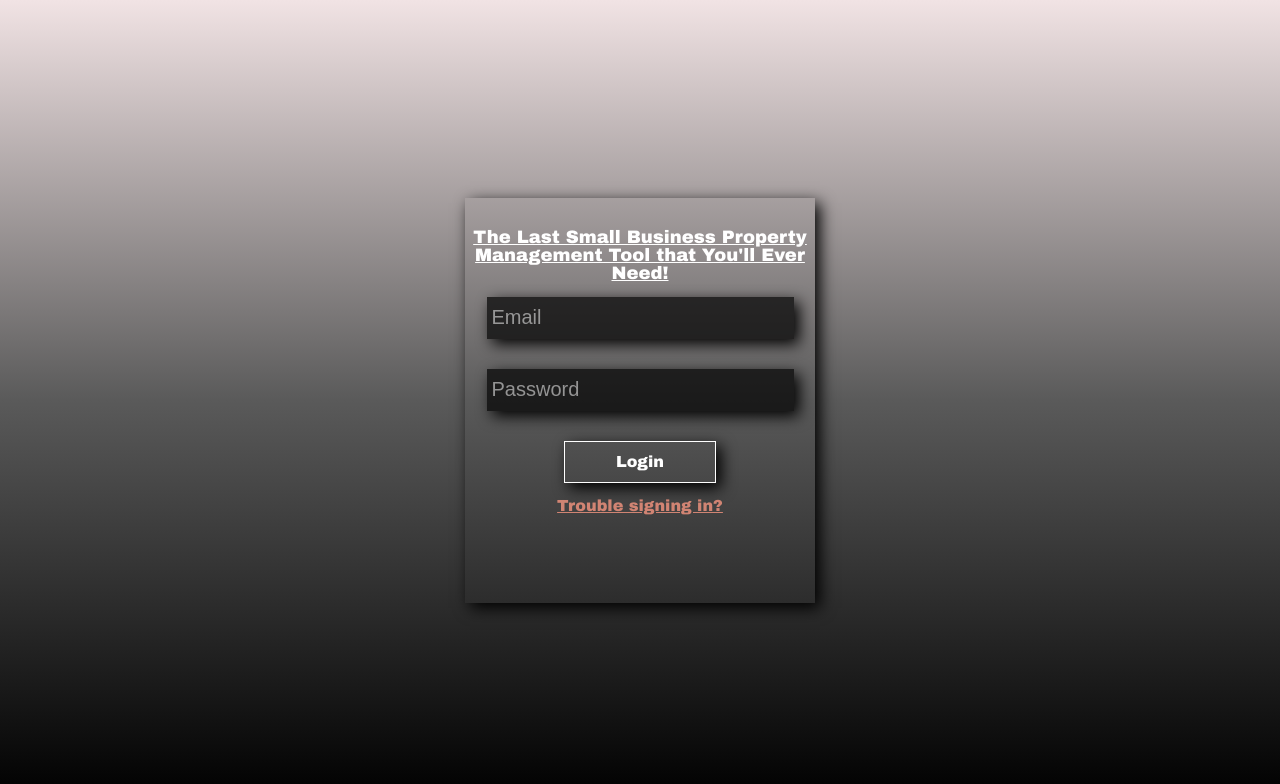
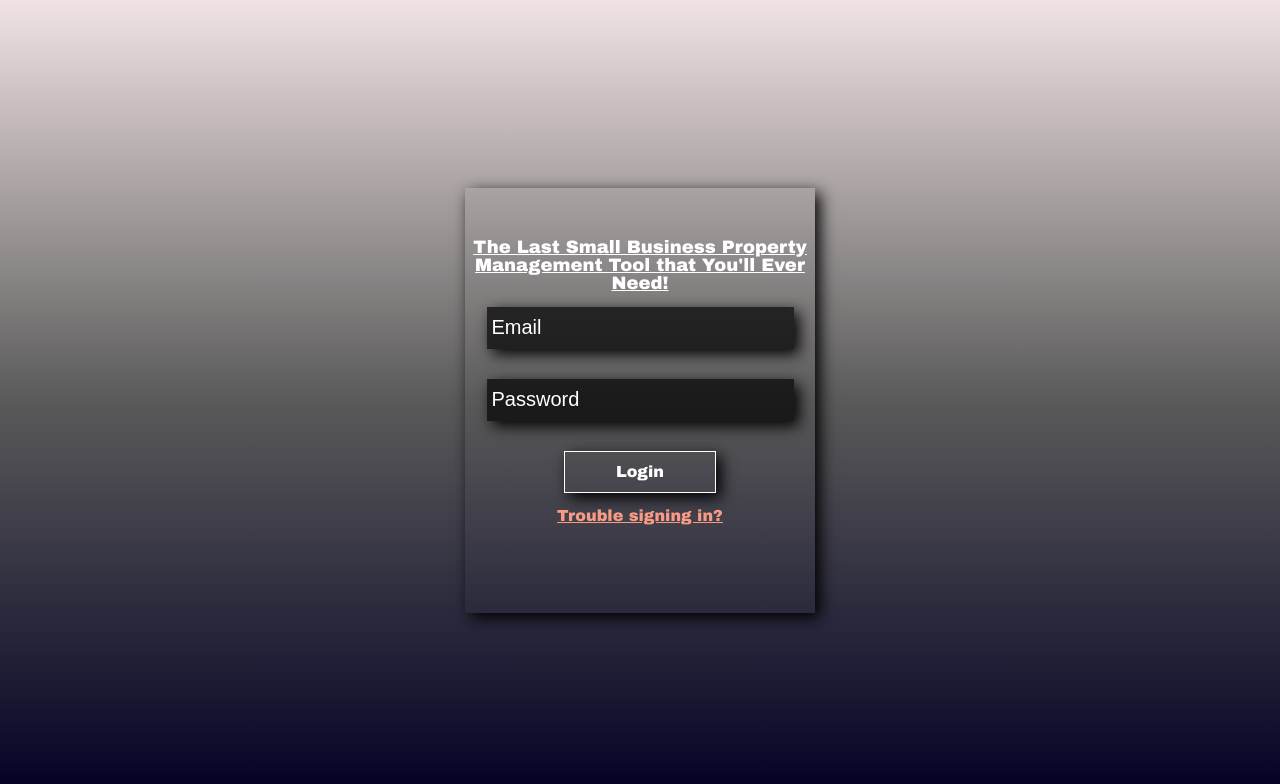
Before and after one commit to SteveHaynie/groupproject, a React (Create React App) app: page /login in a window 1280 px wide. Shown: the top 784 px of the page. Built offline with nearby package versions, Linux system fonts and the light colour scheme.

Commit message:
whatever

```diff
--- a/package.json
+++ b/package.json
@@ -43,5 +43,4 @@
     ]
   },
   "proxy": "http://localhost:8080"
-
 }
--- a/src/components/login/login.css
+++ b/src/components/login/login.css
@@ -1,5 +1,5 @@
 .LoginPage {
-    background: linear-gradient(to bottom, #F1E3E4, #5A5A5A, #000000) ;
+    background: linear-gradient(to bottom, #F1E3E4, #5A5A5A, rgb(2,0,36)) ;
     height: 100vh;
     width: 100vw;
     display: flex;
@@ -17,7 +17,7 @@
     display: flex;
     flex-direction: column;
     align-items: center;
-    padding-top: 30px;
+    padding-top: 50px;
     z-index: 1;
 }
 
@@ -31,7 +31,7 @@
 .Username input{
     font-size: 20px;
     background: rgba(0, 0, 0, .7);
-    color: black;
+    color: white;
     border: none;
     outline: none;
     box-shadow: 5px 5px 15px black;
@@ -39,10 +39,11 @@
     height: 40px;
     margin: 15px 0px;
     padding-left: 5px;
+
 }
 
 .Username input::placeholder {
-    color: rgba(228, 228, 228, 0.6)
+    color: #fff;
 }
 
 .Password input {
@@ -58,7 +59,7 @@
 }
 
 .Password input::placeholder {
-    color: rgba(228, 228, 228, 0.6)
+    color: #fff;
 }
 
 .LoginButton {
@@ -88,8 +89,8 @@
 }
 
 .ResetCredential{
-    cursor: default;
-    color: #D18473;
+    cursor: pointer;
+    color: rgb(249, 154, 133);
 }
 
 @media only screen and (max-width: 425px) {
```
